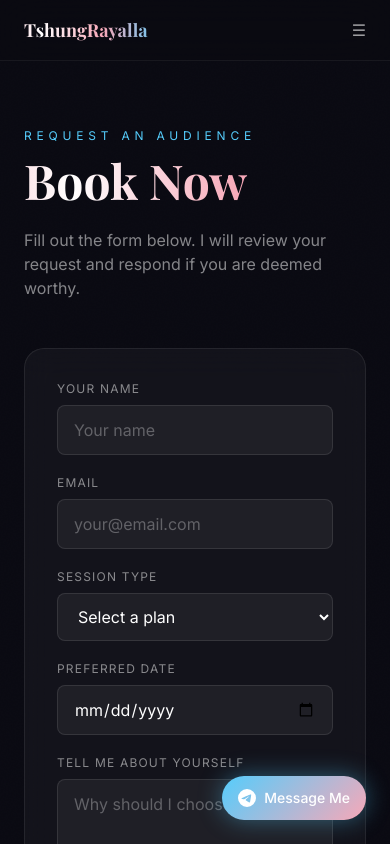
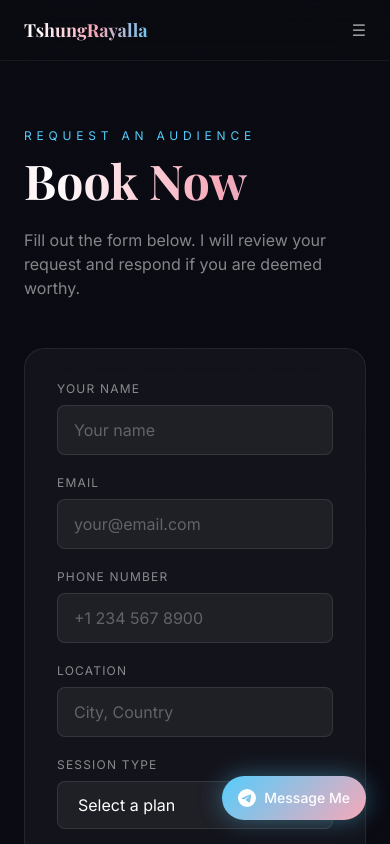
Before and after one commit to cogic3/c-Users-HomePC-Desktop-trans-goddess-tsrayalla, a Next.js app: page /book in a window 390 px wide. Shown: the top 844 px of the page. Built offline with nearby package versions, Linux system fonts and the light colour scheme; a web font is replaced by a local one.

Commit message:
Add phone and location to booking form

```diff
--- a/app/book/page.tsx
+++ b/app/book/page.tsx
@@ -55,6 +55,16 @@ export default function BookNow() {
               className="w-full bg-white/5 border border-white/10 rounded-lg px-4 py-3 text-white placeholder-white/30 focus:outline-none focus:border-[#55CDFC] transition-colors" />
           </div>
           <div>
+            <label className="text-white/50 text-xs uppercase tracking-widest block mb-2">Phone Number</label>
+            <input required type="tel" name="phone" placeholder="+1 234 567 8900"
+              className="w-full bg-white/5 border border-white/10 rounded-lg px-4 py-3 text-white placeholder-white/30 focus:outline-none focus:border-[#55CDFC] transition-colors" />
+          </div>
+          <div>
+            <label className="text-white/50 text-xs uppercase tracking-widest block mb-2">Location</label>
+            <input required type="text" name="location" placeholder="City, Country"
+              className="w-full bg-white/5 border border-white/10 rounded-lg px-4 py-3 text-white placeholder-white/30 focus:outline-none focus:border-[#55CDFC] transition-colors" />
+          </div>
+          <div>
             <label className="text-white/50 text-xs uppercase tracking-widest block mb-2">Session Type</label>
             <select required name="session_type"
               className="w-full bg-white/5 border border-white/10 rounded-lg px-4 py-3 text-white focus:outline-none focus:border-[#55CDFC] transition-colors">
```
